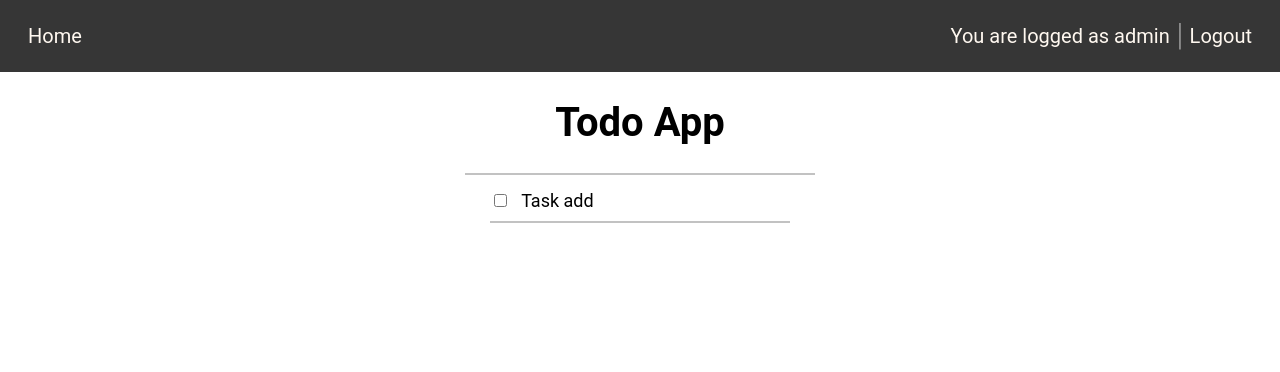
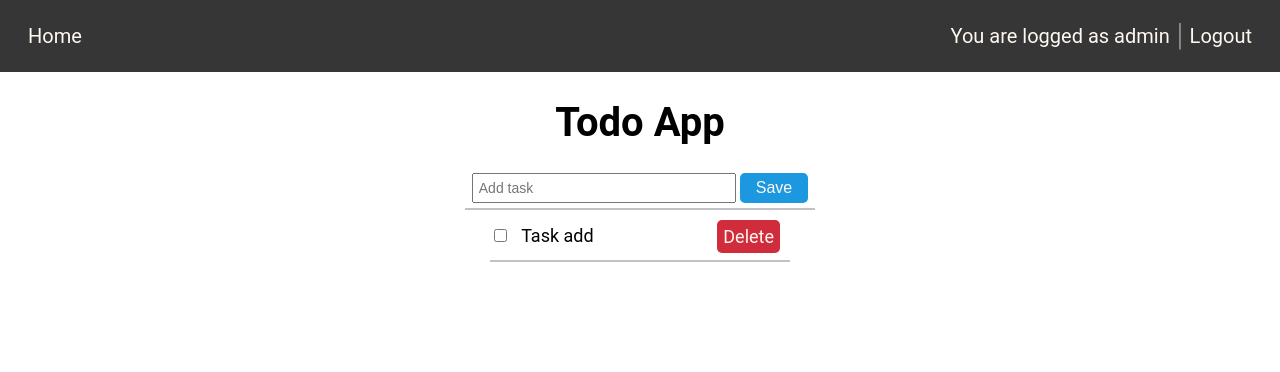
Before and after one commit to t4ktYk/Todo_Project_WWW, a Django app: page / in a window 1280 px wide. Shown: the top 372 px of the page. Run offline with Django 5.2, Linux system fonts and the light colour scheme; a user stored in the database is signed in; data comes from the database, SQL or seed files in the repository; both versions use the stored data as it was after the commit.

Commit message:
adding, deleting task + css

```diff
--- a/templates/index.html
+++ b/templates/index.html
@@ -5,6 +5,11 @@
 
 {% block content %}
     <h1 style="font-size: 40px; font-weight: bold; text-align: center">Todo App</h1>
+    <form method="post" class="todo-post-form">
+        {% csrf_token %}
+        {{ form.description }}
+        <button class="add-task-btn" type="submit">Save</button>
+    </form>
     <div class="task-separator-top"></div>
     {% if user.is_authenticated %}
         <div class="tasks-box">
@@ -12,6 +17,7 @@
                 <div class="task">
                     <input type="checkbox" {% if task.completed %}checked{% endif %}>
                     <label for="checkbox_{{ task.id }}">{{ task.description }}</label>
+                    <a href="{% url 'delete' id=task.id %}" style="float: right; margin-right: 10px" class="task-delete-btn">Delete</a>
                     <div class="task-separator"></div>
                 </div>
             {% endfor %}
--- a/todo_app/forms.py
+++ b/todo_app/forms.py
@@ -11,7 +11,7 @@ import datetime
 class TaskCreationForm(forms.ModelForm):
 
 
-    description = forms.CharField(widget=forms.TextInput(attrs={'placeholder': 'Add task', 'style': 'width: 300px; font-size: 14px; padding: 5px'}))
+    description = forms.CharField(widget=forms.TextInput(attrs={'placeholder': 'Add task', 'style': 'width: 250px; font-size: 14px; padding: 5px'}))
 
     class Meta:
         model = Task
--- a/todo_app/static/style.css
+++ b/todo_app/static/style.css
@@ -1,7 +1,8 @@
 /* CSS COLORS */
 :root {
 	--jet: #363636ff;
-	--indian-red: #db5461ff;
+	--indian-red: #d02c3c;
+	--indian-red-hover: #db5461ff;
 	--floral-white: #fff8f0ff;
 	--floral-white-hover: #e5dfd8;
 	--celestial-blue: #1b98e0ff;
@@ -77,7 +78,7 @@ a{
 	text-decoration: none;
 	display: inline-block;
 	font-size: 16px;
-	border-radius: 10px;
+	border-radius: 5px;
 }
 
 .form-login-btn:hover{
@@ -98,6 +99,27 @@ a{
 
 
 /*Index page css*/
+
+.todo-post-form{
+	text-align: center;
+}
+
+.add-task-btn{
+	background-color: var(--celestial-blue);
+	border: none;
+	color: var(--floral-white);
+	padding: 6px 16px;
+	text-decoration: none;
+	display: inline-block;
+	font-size: 16px;
+	border-radius: 5px;
+}
+
+.add-task-btn:hover{
+	background-color: var(--celestial-blue-hover);
+}
+
+
 
 .tasks-box{
 	display: flex;
@@ -120,6 +142,23 @@ a{
 	margin-right: 10px
 }
 
+.task-delete-btn{
+	background-color: var(--indian-red);
+	color: var(--floral-white);
+	border: none;
+	border-radius: 5px;
+	padding: 6px;
+	text-decoration: none;
+	float: right;
+	margin-left: 10px;
+	margin-top: -5px;
+}
+
+.task-delete-btn:hover{
+	background-color: var(--indian-red-hover);
+}
+
+
 .task-separator-top{
 	margin-left: auto;
 	margin-right: auto;
@@ -134,7 +173,7 @@ a{
   	height: 2px;
   	background-color: var(--jet);
 	opacity: 0.3;
-  	margin-top: 10px;
+  	margin-top: 14px;
 	margin-bottom: 5px;
   	width: 300px;
 }
--- a/todo_app/urls.py
+++ b/todo_app/urls.py
@@ -6,7 +6,7 @@ from . import views, forms
 
 urlpatterns = [
     path('', views.index, name='index'),
-
+    path('/delete/<int:id>', views.delete, name='delete'),
 
     path('login/', views_auth.LoginView.as_view(
         authentication_form=forms.UserLoginForm),
--- a/todo_app/views.py
+++ b/todo_app/views.py
@@ -32,7 +32,10 @@ def index(request):
 
     return render(request, 'index.html', context)
 
-
+def delete(request, id):
+    task_list_instance = TaskList.objects.get(pk=request.user.id)
+    Task.objects.filter(id=id, task_list=task_list_instance).delete()
+    return redirect('/')
 
 
 def cs_logout(request):
```
Also changed, not shown: db.sqlite3.
